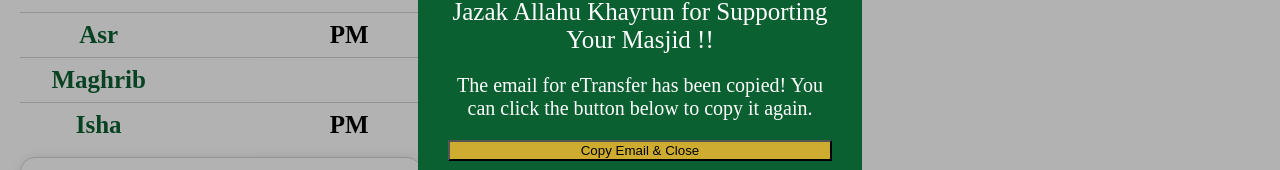
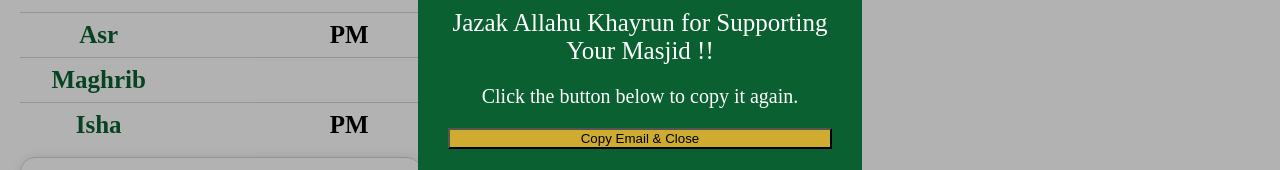
Before and after one commit to Abdull118/ISOG-Website, a React (Create React App) app: page / in a window 1280 px wide. Both pictures are taken after a click on the link "Donate via eTransfer". Shown: the part 321-491 px from the top of the page. Built offline with nearby package versions, Linux system fonts and the light colour scheme; no server answers.

Commit message:
changed confirm screen text

```diff
--- a/src/components/NavBar/NavBar.jsx
+++ b/src/components/NavBar/NavBar.jsx
@@ -222,7 +222,7 @@ const NavBar = () => {
                 </div>
 
                 <div className='confirmScreenMessage'>
-                    The email for eTransfer has been copied! You can click the button below to copy it again.
+                    Click the button below to copy it again.
                 </div>
 
                 <button className='copyButton' onClick={handleCopyFunction}>Copy Email & Close</button>
```
